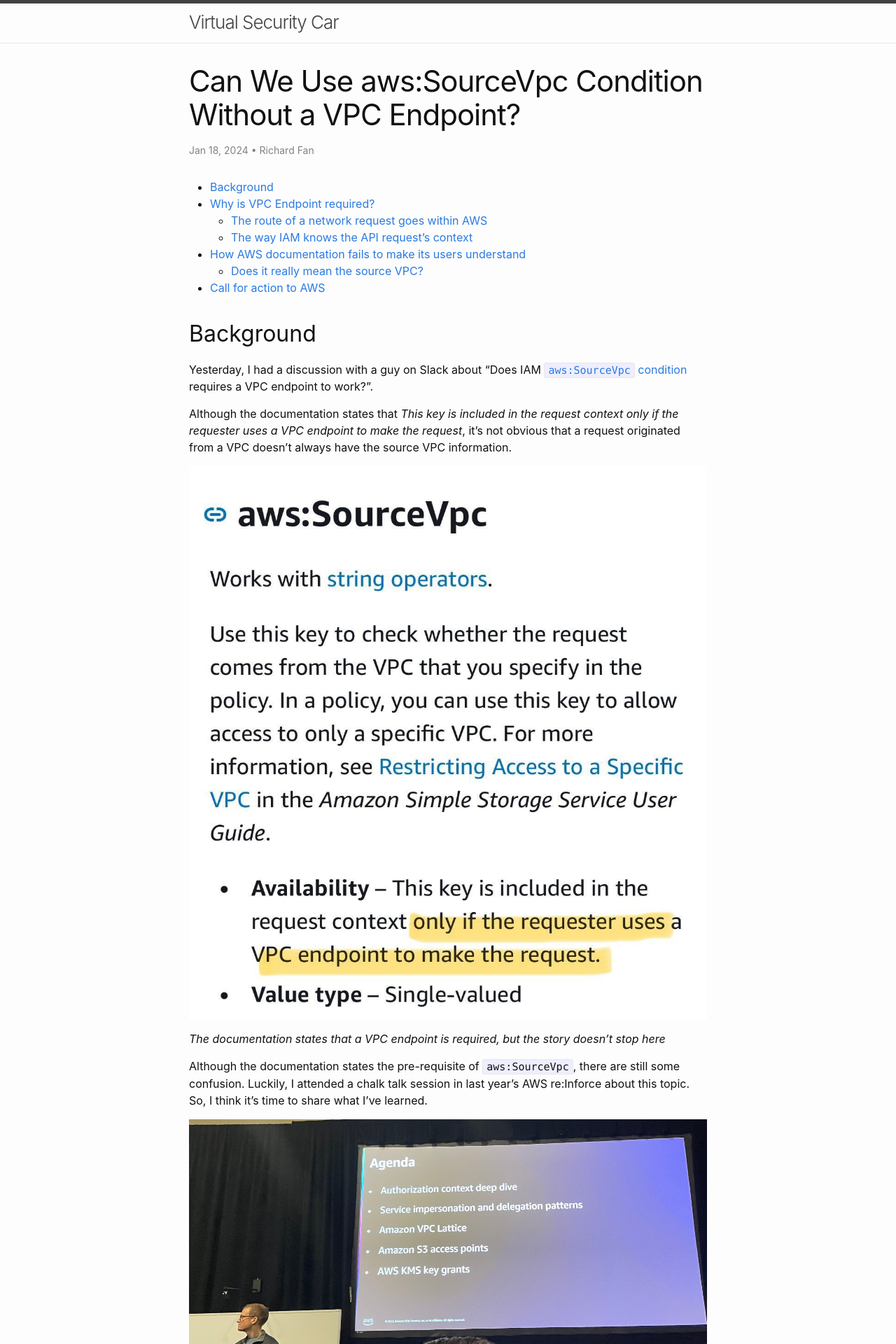
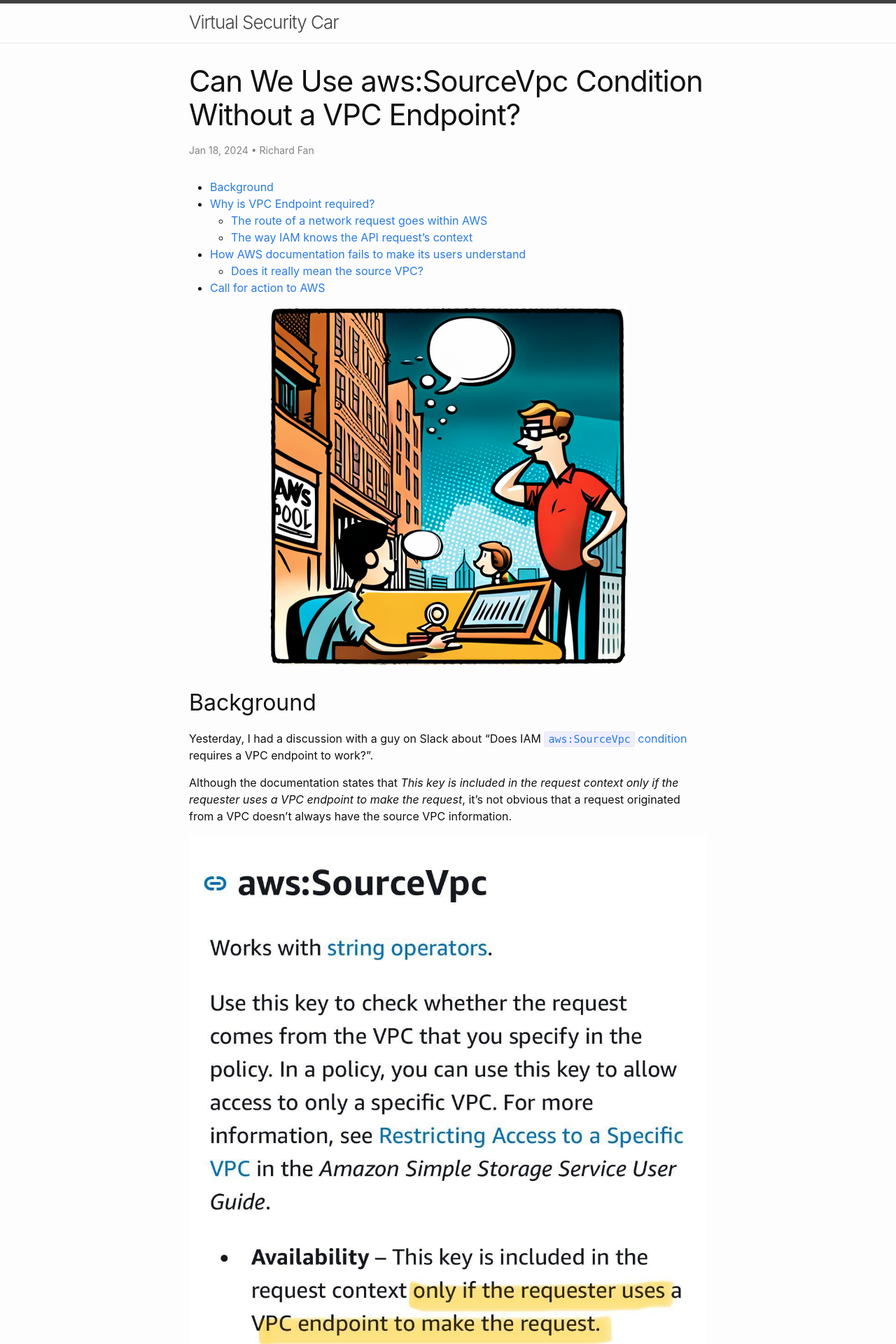
Before and after one commit to richardfan1126/richardfan1126.github.io, a Jekyll site: the page built from _posts/2024-01-18-can-we-use-aws-sourcevpc-condition-without-a-vpc-endpoint.markdown, in a window 1280 px wide. Shown: the top 1920 px of the page at 70% size. Built offline with Jekyll 4.4.1, drawn with Linux system fonts in a browser that asks for light colours; comment, search, counter and statistics services are not loaded.

Commit message:
Add cover image "Can We Use aws:SourceVpc Condition Without a VPC Endpoint?"

```diff
--- a/_posts/2024-01-18-can-we-use-aws-sourcevpc-condition-without-a-vpc-endpoint.markdown
+++ b/_posts/2024-01-18-can-we-use-aws-sourcevpc-condition-without-a-vpc-endpoint.markdown
@@ -5,6 +5,8 @@
 author: Richard Fan
 toc:    true
 ---
+
+![Cover Image](/assets/images/5ad214ee-912e-4ae1-bb2f-c448af1b2c99.png){:style="display:block; margin-left:auto; margin-right:auto"}
 
 ## Background
 
```
Also changed, not shown: assets/images/5ad214ee-912e-4ae1-bb2f-c448af1b2c99.png (added).
